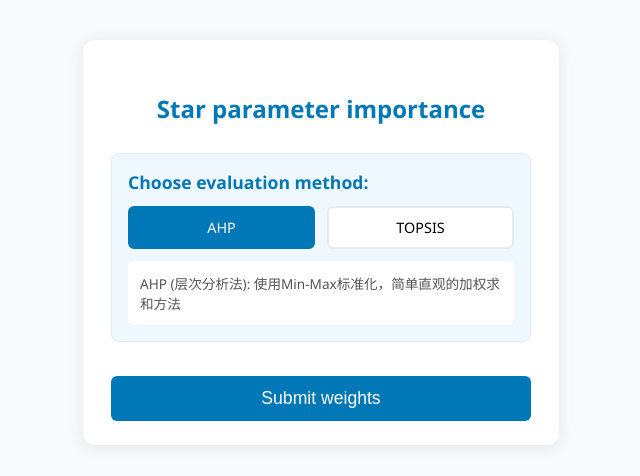
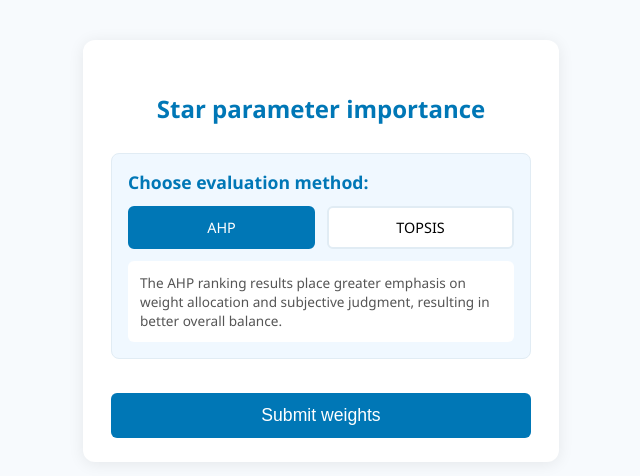
Before and after one commit to yinvvvv/drone-selection, a plain HTML site: page drone-selection/templates/weights.html in a window 1280 px wide. Shown: the whole page, without its empty margins (319-959 px from the left). Drawn offline with Linux system fonts and the light colour scheme.

Commit message:
UI enhancement

```diff
--- a/drone-selection/templates/weights.html
+++ b/drone-selection/templates/weights.html
@@ -200,8 +200,8 @@
         let starRatings = {};
 
         const methodDescriptions = {
-            'ahp': 'AHP (层次分析法): 使用Min-Max标准化，简单直观的加权求和方法',
-            'topsis': 'TOPSIS (理想解法): 同时考虑最优和最劣方案，通过距离计算相对接近度',
+            'ahp': 'The AHP ranking results place greater emphasis on weight allocation and subjective judgment, resulting in better overall balance.',
+            'topsis': 'The TOPSIS ranking results place greater emphasis on closeness to the "optimal" solution, making them more susceptible to the influence of extreme values in the indicators.',
             //'wsm': 'WSM (加权求和法): 最简单的线性加权求和，易于理解和计算'
         }
         window.onload = function() {
```
